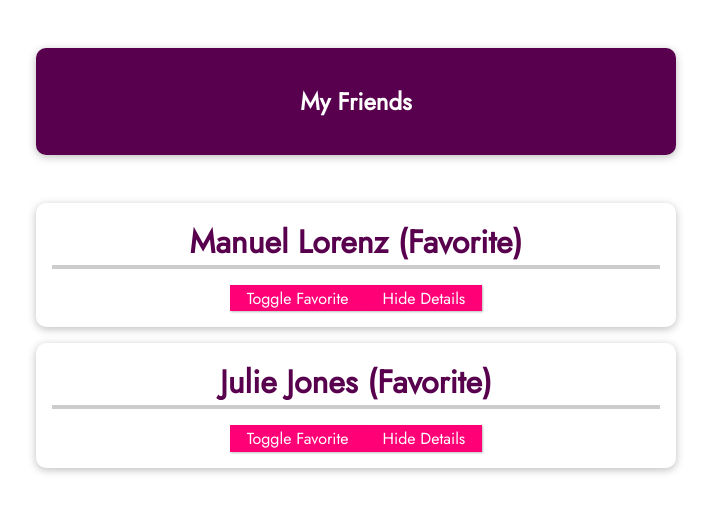
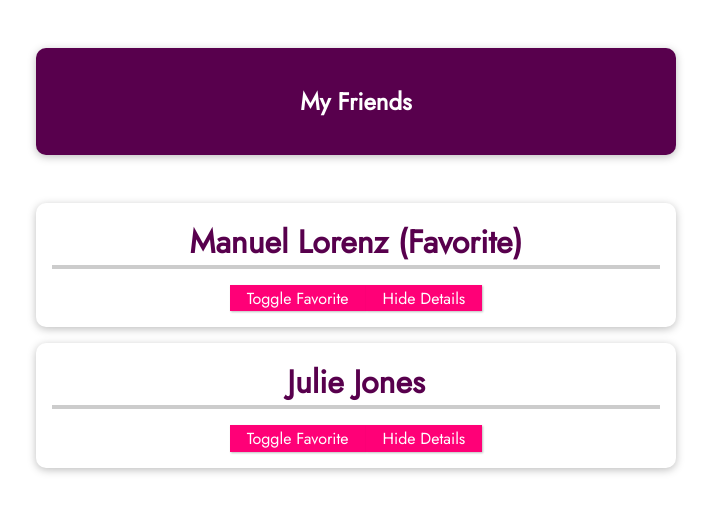
Before and after one commit to Kingsley-coder-prog/a-new-vue-project, a Vue app: page / in a window 1280 px wide. Shown: the top 512 px of the page, without its empty margins (284-995 px from the left). Built offline with nearby package versions, Linux system fonts and the light colour scheme.

Commit message:
emitting custom events

```diff
--- a/src/App.vue
+++ b/src/App.vue
@@ -2,7 +2,7 @@
   <section>
     <header><h1>My Friends</h1></header>
     <ul>
-      <friend-contact v-for="friend in friends" :key="friend.id" :name="friend.name" :phone-number="friend.phone" email-address="friend.email" is-favorite="true"></friend-contact>
+      <friend-contact v-for="friend in friends" :key="friend.id" :id="friend.id" :name="friend.name" :phone-number="friend.phone" :email-address="friend.email" :is-favorite="friend.isFavorite" @toggle-favorite="toggleFavoriteSatus"></friend-contact>
     </ul>
   </section>
 </template>
@@ -16,16 +16,24 @@ export default {
           id: "manuel",
           name: "Manuel Lorenz",
           phone: "0123 45678 90",
-          email: "manuel@localhost.com"
+          email: "manuel@localhost.com",
+          isFavorite: true
         },
         {
           id: "julie",
           name: "Julie Jones",
           phone: "0987 65432 10",
-          email: "julie@localhost.com"
+          email: "julie@localhost.com",
+          isFavorite: false
         }
       ]
     };
+  },
+  methods: {
+    toggleFavoriteSatus(friendId) {
+      const identifiedFriend = this.friends.find(friend => friend.id === friendId);
+      identifiedFriend.isFavorite = !identifiedFriend.isFavorite;
+    }
   }
 };
 </script>
--- a/src/components/FriendContact.vue
+++ b/src/components/FriendContact.vue
@@ -1,6 +1,6 @@
 <template>
   <li>
-    <h2>{{ name }} {{ friendIsFavorite ? "(Favorite)" : "" }}</h2>
+    <h2>{{ name }} {{ isFavorite ? "(Favorite)" : "" }}</h2>
     <button @click="toggleFavorite">Toggle Favorite</button>
     <button @click="toggleDetails">{{ detailsAreVisible ? "Show" : "Hide" }} Details</button>
     <ul v-if="detailsAreVisible">
@@ -14,6 +14,10 @@
 export default {
   // props: ["name", "phoneNumber", "emailAddress", "isFavorite"],
   props: {
+    id: {
+      type: String,
+      required: true
+    },
     name: {
       type: String,
       required: true
@@ -37,8 +41,7 @@ export default {
   },
   data() {
     return {
-      detailsAreVisible: false,
-      friendIsFavorite: "isFvorite"
+      detailsAreVisible: false
     };
   },
   methods: {
@@ -47,7 +50,7 @@ export default {
     },
 
     toggleFavorite() {
-      this.friendIsFavorite = !this.friendIsFavorite;
+      this.$emit("toggle-favorite", this.id);
     }
   }
 };
```
